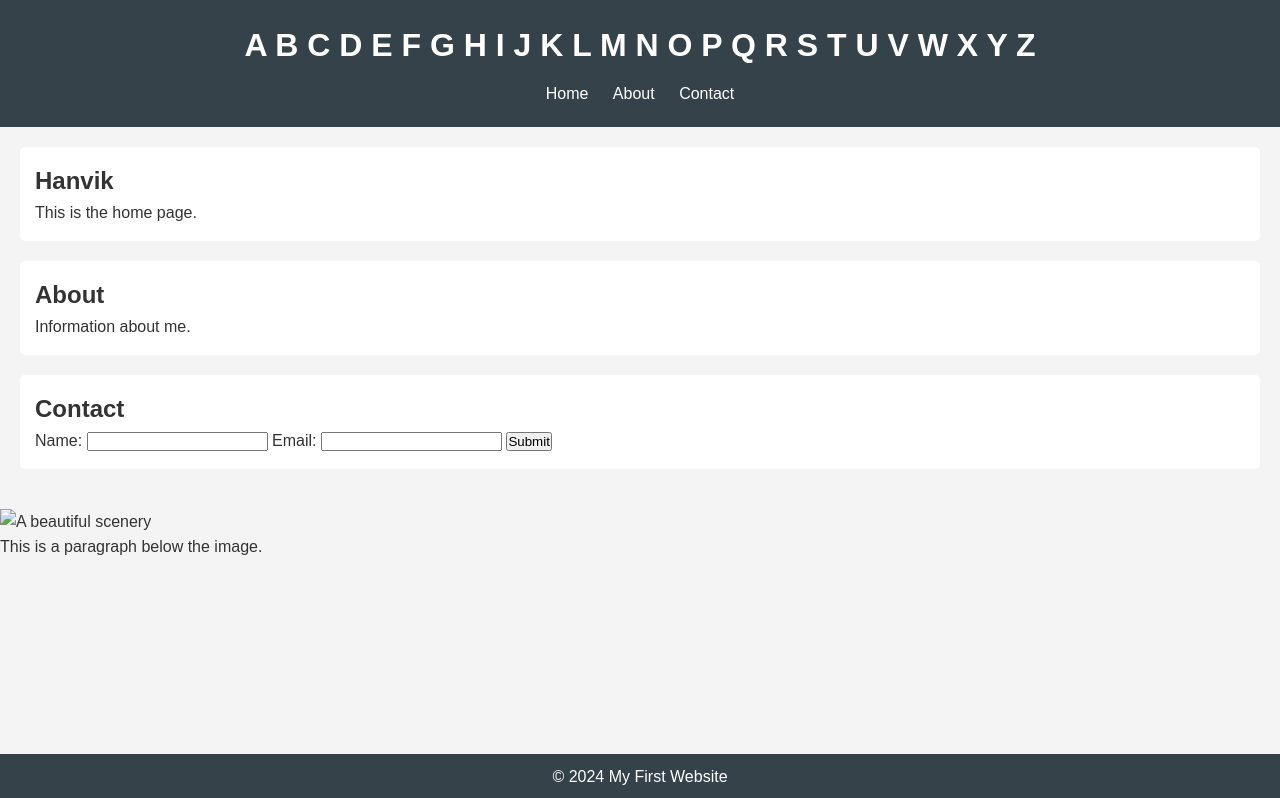
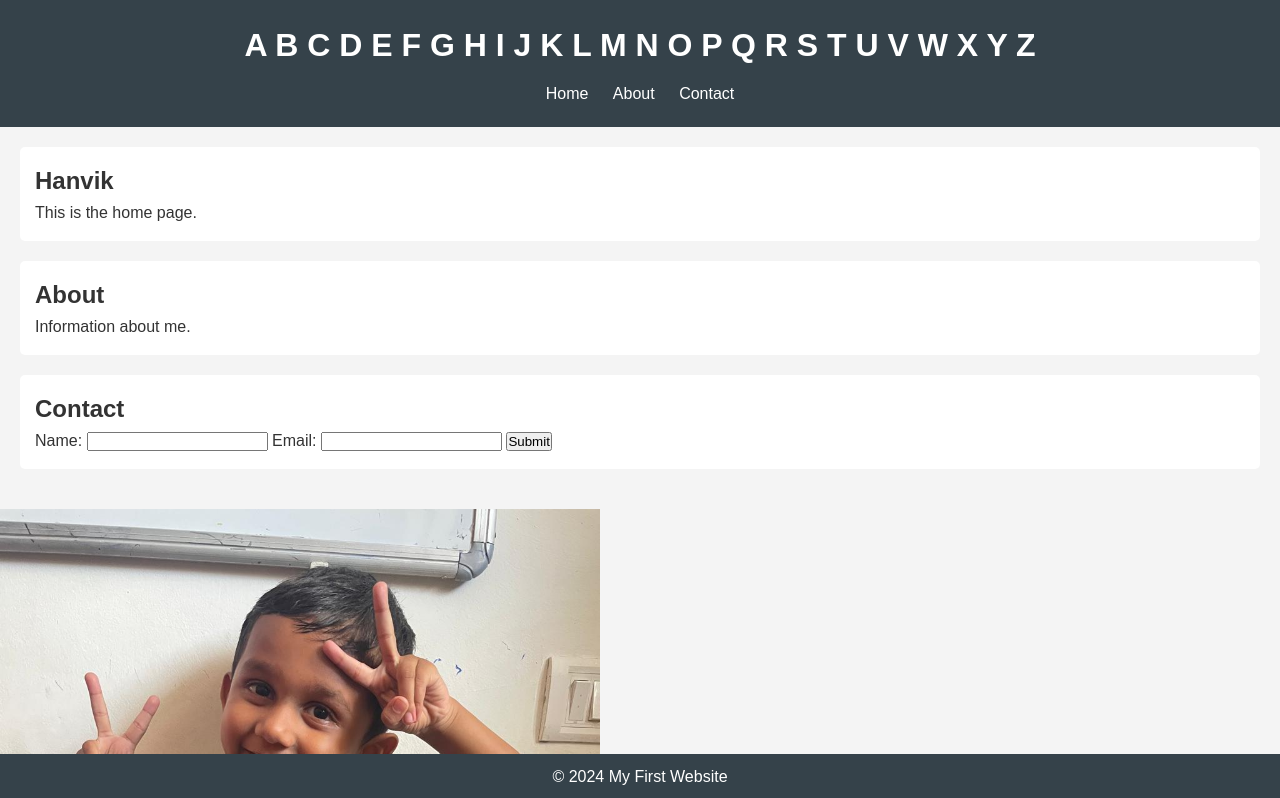
Before and after one commit to DilipKumarm007/DilipKumarm007.github.io, a plain HTML site: page index.html in a window 1280 px wide. Shown: the top 798 px of the page. Drawn offline with Linux system fonts and the light colour scheme.

Commit message:
Update index.html

```diff
--- a/index.html
+++ b/index.html
@@ -46,7 +46,7 @@
     </footer>
 
     <!-- Inserting an Image -->
-    <img src="images/my-photo.jpg" alt="A beautiful scenery" width="600">
+    <img src="images/WhatsApp Image 2024-09-21 at 1.23.10 PM.jpeg" alt="A beautiful scenery" width="600">
 
     <p>This is a paragraph below the image.</p>
 
```
